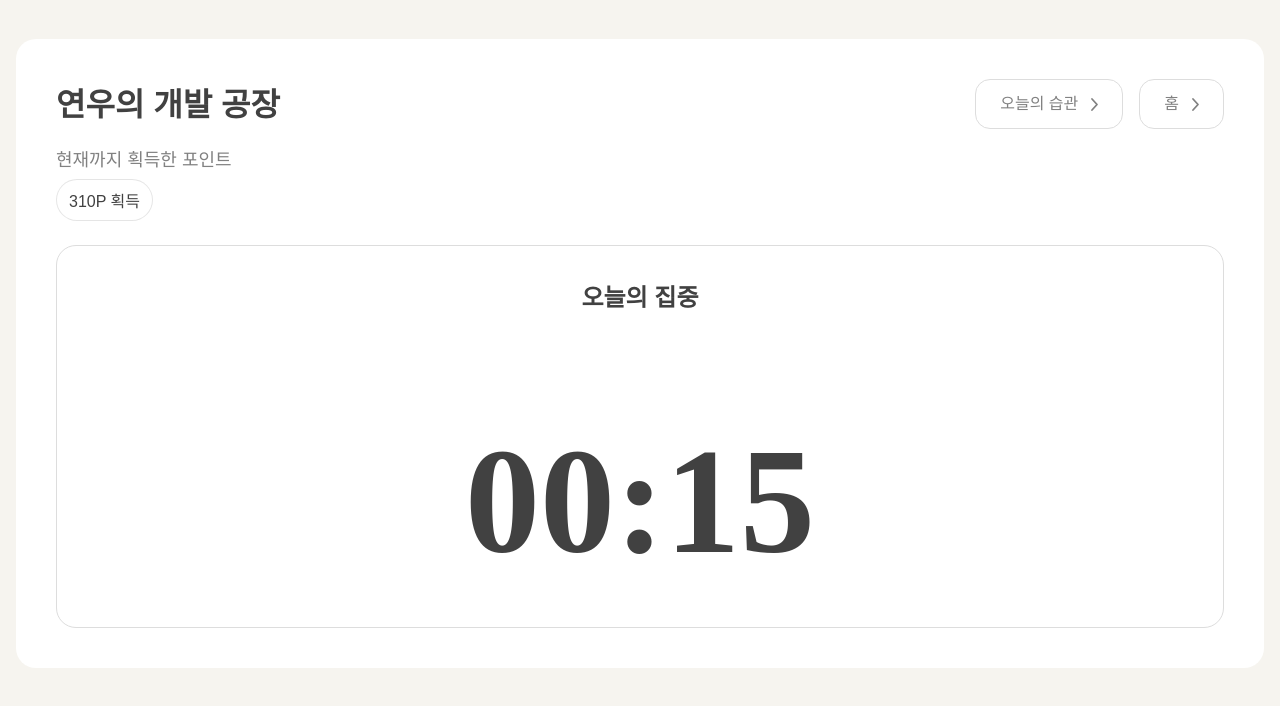
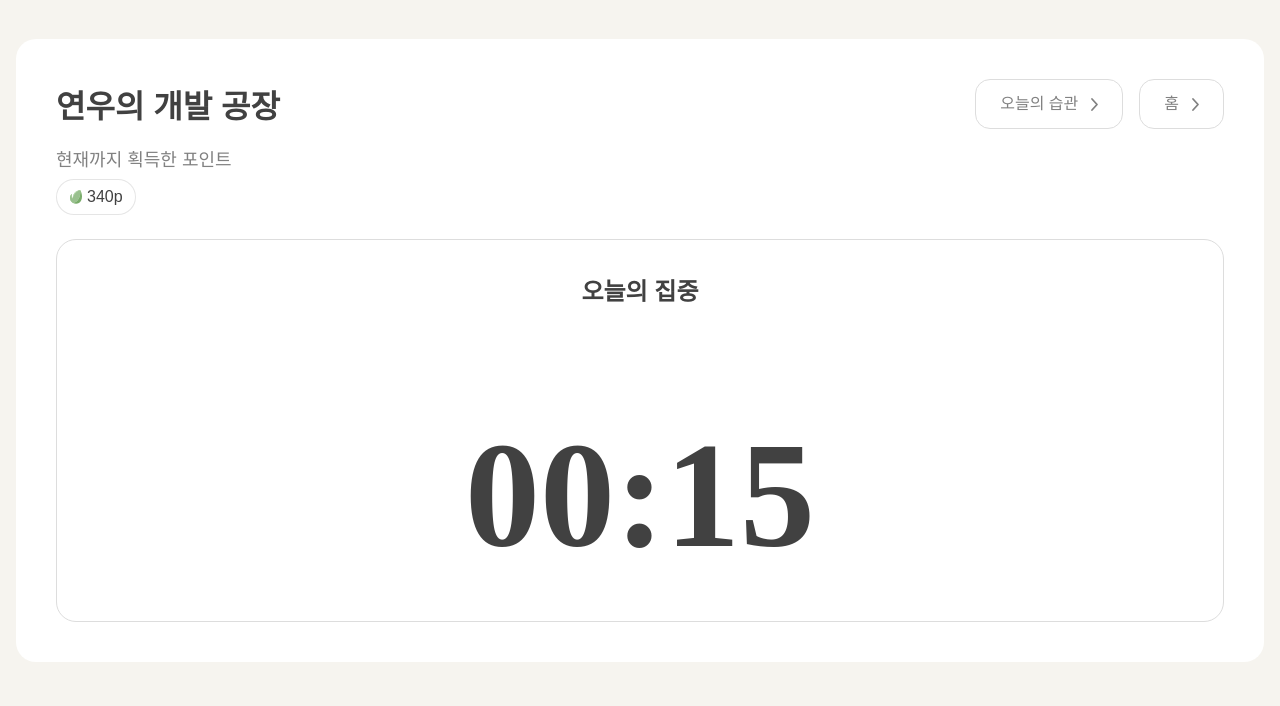
Before and after one commit to codeit-first-level-project-team3/LearnerCrossing-ProjectFrontend, a React (Vite) app: page /concentrations in a window 1280 px wide. Shown: the top 706 px of the page. Built offline with nearby package versions, Linux system fonts and the light colour scheme; a web font is replaced by a local one.

Commit message:
Tag molecules 추가 / 폴더 정리

```diff
--- /dev/null
+++ b/src/components/atoms/Tag/Tag.jsx
@@ -0,0 +1,13 @@
+import styles from './Tag.module.css';
+
+function Tag({className='', img=null, value=''}){
+    const classNames = [styles.tag, className].join(' ');
+    return(
+        <div className={classNames}>
+            {img && <img src={img}/>}
+            <p>{value}</p>
+        </div>
+    );
+}
+
+export default Tag;
--- /dev/null
+++ b/src/components/atoms/Tag/Tag.module.css
@@ -0,0 +1,19 @@
+.tag{
+    width: fit-content;
+    height: fit-content;
+
+    padding: 8px 12px;
+
+    display: flex;
+    justify-content: center;
+    align-content: center;
+    gap: 4px;
+
+    border-radius: 50px;
+    border: 1px solid rgba(0, 0, 0, 0.10);
+    background-color: rgba(255, 255, 255, 0.30);
+
+    color: var(--black-414141);
+    font: var(--font-16-medium);
+    line-height: 16px;
+}
--- a/src/components/molecules/GoToBtn/GoToBtn.jsx
+++ b/src/components/molecules/GoToBtn/GoToBtn.jsx
@@ -1,7 +1,7 @@
 import { Link } from 'react-router-dom';
 import arrowRight from '../../../assets/ic_arrow_right.svg';
 import styles from './GoToBtn.module.css'
-import Button from '../../atoms/Button';
+import Button from '../../atoms/Button/Button';
 
 function GoToBtn({to, name}){
     return (
--- a/src/components/organism/StudyMain/StudyMain.jsx
+++ b/src/components/organism/StudyMain/StudyMain.jsx
@@ -9,7 +9,7 @@ function StudyMain({
     mainFeature = <></>
 }){
     return(
-        <div className={styles.missionBox}>
+        <div className={styles.studyMain}>
                 <div className={styles.headline}>
                     <div className={styles.titleDiv}>
                         <p className={styles.title}>{title}</p>
@@ -28,9 +28,7 @@ function StudyMain({
                     }
                     <div className={styles.infoDiv}>
                         <p className={styles.label}>{info.name}</p>
-                        <div className={styles.tag}>
-                            <p>{info.value}</p>
-                        </div>
+                        {info.value}
                     </div>
                 </div>
                 <div className={styles.mainFeature}>
--- a/src/components/organism/StudyMain/StudyMain.module.css
+++ b/src/components/organism/StudyMain/StudyMain.module.css
@@ -1,4 +1,4 @@
-.missionBox{
+.studyMain{
     max-width: 1248px;
 
     margin: 39px auto 0;
@@ -24,6 +24,7 @@
 .headline .titleDiv{
     display: flex;
     justify-content: space-between;
+    align-items: center;
 }
 
 .headline .title{
@@ -51,25 +52,6 @@
     font: var(--font-18-regular);
 }
 
-.infoDiv .tag{
-    width: fit-content;
-    height: fit-content;
-
-    padding: 8px 12px;
-
-    display: flex;
-    justify-content: center ;
-    align-content: center;
-
-    border-radius: 50px;
-    border: 1px solid rgba(0, 0, 0, 0.10);
-    background-color: rgba(255, 255, 255, 0.30);
-
-    color: var(--black-414141);
-    font: var(--font-16-medium);
-    line-height: 16px;
-}
-
 .mainFeature{
     width: 100%;
     display: flex;
--- a/src/pages/TodaysConcentrations/Concentrations.jsx
+++ b/src/pages/TodaysConcentrations/Concentrations.jsx
@@ -1,6 +1,11 @@
 import StudyMain from '../../components/organism/StudyMain/StudyMain.jsx';
 import CntdownTimer from '../../components/molecules/CntDownTimer/CntDownTimer.jsx';
+import Tag from '../../components/atoms/Tag/Tag.jsx';
+
 import styles from './Routines.module.css';
+
+import pointIcon from '../../assets/point_icon.svg';
+
 
 function Concentration(){
     const fiveMinutesLater = new Date().getTime() + 20 * 1000;
@@ -23,7 +28,7 @@ function TodaysConcentration(){
 
     const info = {
         name: '현재까지 획득한 포인트',
-        value: '310P 획득'
+        value: <Tag img={pointIcon} value='340p'/>
     }
 
     return (
--- a/src/pages/TodaysRoutines/Routines.jsx
+++ b/src/pages/TodaysRoutines/Routines.jsx
@@ -1,4 +1,5 @@
 import StudyMain from '../../components/organism/StudyMain/StudyMain.jsx';
+import Tag from '../../components/atoms/Tag/Tag.jsx';
 import styles from './Routines.module.css';
 
 function RoutineList(){
@@ -52,7 +53,7 @@ function TodaysRoutine(){
 
     const info = {
         name: '현재 시간',
-        value: '2024-01-04 오후 03:04'
+        value: <Tag value='2024-01-04 오후 03:04'/>
     }
 
     return (
--- a/src/pages/TodaysRoutines/Routines.module.css
+++ b/src/pages/TodaysRoutines/Routines.module.css
@@ -1,5 +1,3 @@
-
-
 .titleDiv{
     width: 100%;
     height: 29px;
```
Also changed, not shown: src/assets/point_icon.svg (added), src/components/atoms/Button/Button.jsx (renamed from src/components/atoms/Button.jsx).
